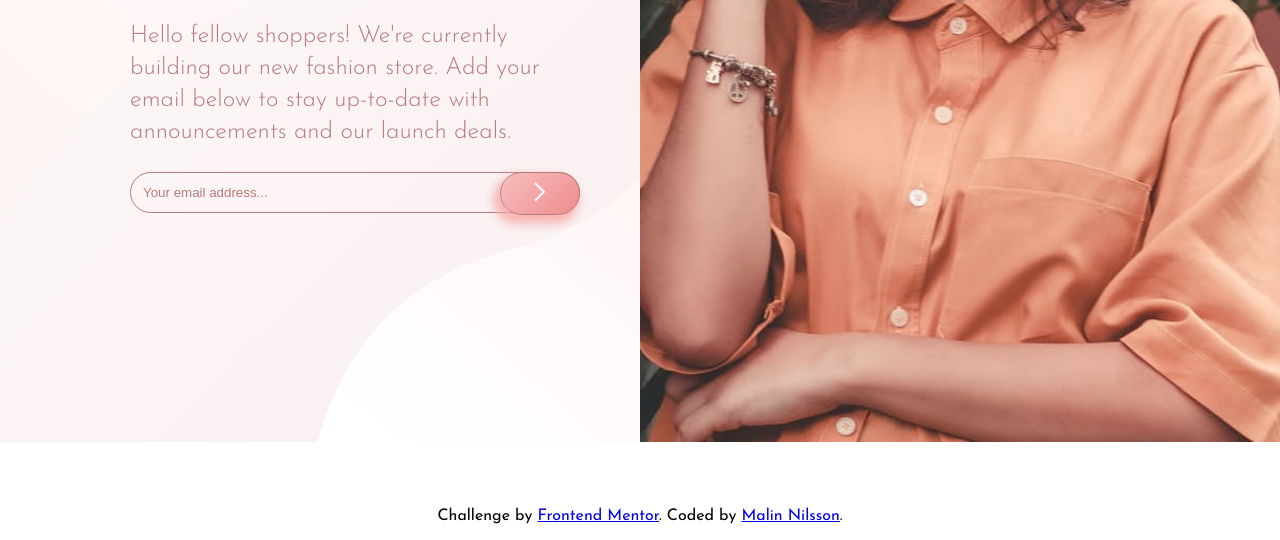
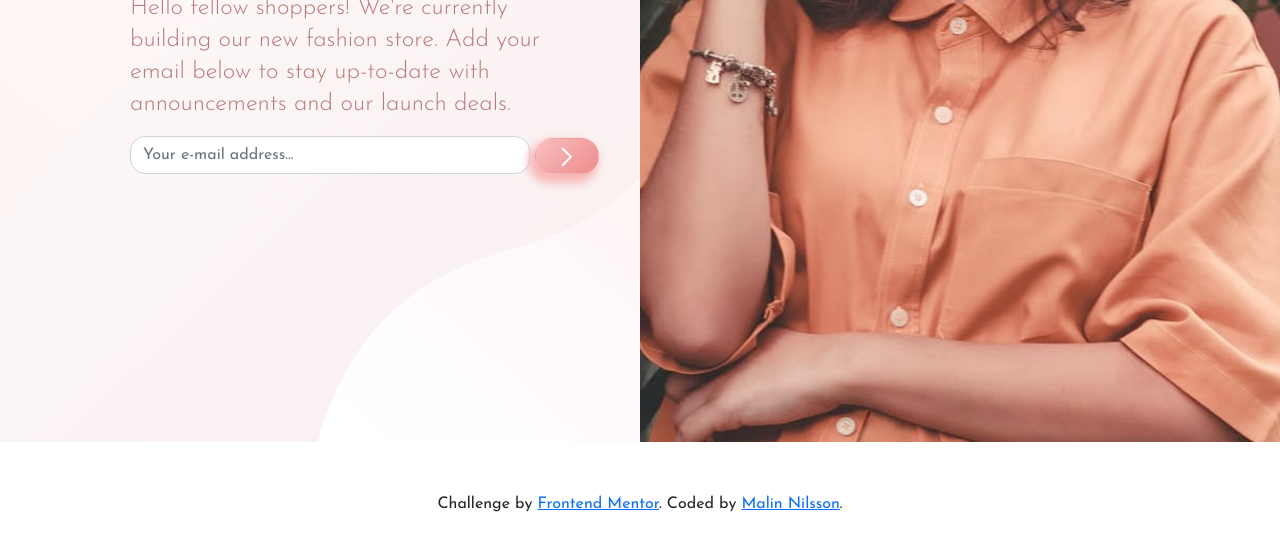
Before and after one commit to malin-nilsson/BaseApparel-LandingPage, a website: page index.html in a window 1280 px wide. Shown: the part 397-937 px from the top of the page. Drawn offline with nearby package versions, Linux system fonts and the light colour scheme.

Commit message:
Added form validation to email input

```diff
--- a/index.html
+++ b/index.html
@@ -8,14 +8,16 @@
   <link rel="preconnect" href="https://fonts.googleapis.com">
   <link rel="preconnect" href="https://fonts.gstatic.com" crossorigin>
   <link href="https://fonts.googleapis.com/css2?family=Josefin+Sans:wght@300;400;600&display=swap" rel="stylesheet">
+  <link href="https://cdn.jsdelivr.net/npm/bootstrap@5.1.3/dist/css/bootstrap.min.css" rel="stylesheet"
+    integrity="sha384-1BmE4kWBq78iYhFldvKuhfTAU6auU8tT94WrHftjDbrCEXSU1oBoqyl2QvZ6jIW3" crossorigin="anonymous">
   <link rel="stylesheet" href="css/main.css">
+  <script src="js/main.js"></script>
   <title>Frontend Mentor | Base Apparel coming soon page</title>
 </head>
 
 <body>
   <main>
     <div class="text-container">
-
       <div class="logo">
         <img src="images/logo.svg">
       </div>
@@ -25,15 +27,17 @@
           Hello fellow shoppers! We're currently building our new fashion store.
           Add your email below to stay up-to-date with announcements and our launch deals.
         </p>
-        <form action="">
-        <input type="email" placeholder="Your email address...">
-        <button type="submit"><img src="images/icon-arrow.svg"></button>
-      </form>
       </div>
+        <form class="needs-validation" novalidate>
+          <input class="form-control" type="email" name="email" placeholder="Your e-mail address..." required>
+          <button class="btn needs-validation" type="submit"><img src="/images/icon-arrow.svg" /></button>
+          <div class="invalid-feedback">Email field cannot be blank!</div>
+        </form>
+
     </div>
-      <div class="img-container">
-        <img src="images/hero-desktop.jpg">
-      </div>
+    <div class="img-container">
+      <img src="images/hero-desktop.jpg">
+    </div>
   </main>
 
   <footer>
@@ -42,6 +46,10 @@
       Coded by <a href="#">Malin Nilsson</a>.
     </p>
   </footer>
+  <script src="https://cdn.jsdelivr.net/npm/bootstrap@5.1.3/dist/js/bootstrap.bundle.min.js"
+    integrity="sha384-ka7Sk0Gln4gmtz2MlQnikT1wXgYsOg+OMhuP+IlRH9sENBO0LRn5q+8nbTov4+1p" crossorigin="anonymous">
+  </script>
+
 </body>
 
 </html>
--- /dev/null
+++ b/js/main.js
@@ -0,0 +1,19 @@
+window.onload = function () {
+    validateForm()
+}
+
+function validateForm() {
+    'use strict'
+    const forms = document.querySelectorAll('.needs-validation')
+    Array.from(forms)
+        .forEach(function (form) {
+            form.addEventListener('submit', function (event) {
+                if (!form.checkValidity()) {
+                    event.preventDefault()
+                    event.stopPropagation()
+                }
+
+                form.classList.add('was-validated')
+            }, false)
+        })
+}
--- a/scss/form.scss
+++ b/scss/form.scss
@@ -1,15 +1,24 @@
 @use 'variables';
 
 form {
-    display: flex;
     position: relative;
 
+    .form-control {
+        display: inline;
+        width: 80%;
+        border-radius: 15px;
+
+        &:focus {
+            outline: none;
+            border: 1px solid variables.$desaturated-red;
+            box-shadow: 0 0 8px #cdaebd;
+        }
     }
 
     input {
         background-color: transparent;
-    width: 100%;
-    padding: 12px;
+        padding: 15px;
+        width: 90%;
         border-radius: 30px;
         border: 1px solid variables.$desaturated-red;
 
@@ -20,17 +29,16 @@ input {
         }
     }
 
+
     ::placeholder {
         color: variables.$desaturated-red;
     }
 
-button {
-    position: absolute;
-    right: 0;
+    .btn {
+        display: inline;
         cursor: pointer;
         padding: 9px 33px;
         border-radius: 30px;
-    border: 1px solid variables.$desaturated-red;
         background: linear-gradient(135deg, hsl(0, 80%, 86%), hsl(0, 74%, 74%));
         opacity: 1;
         box-shadow: -4px 6px 10px 3px hsl(0, 84%, 81%, 0.8);
@@ -40,4 +48,10 @@ button {
             background: linear-gradient(135deg, hsl(0, 75%, 79%), hsl(0, 74%, 74%));
             transform: scale(1.1);
         }
+
+        &:focus {
+            box-shadow: none;
+
         }
+    }
+}
--- a/scss/mediaqueries.scss
+++ b/scss/mediaqueries.scss
@@ -5,21 +5,23 @@
 
     }
 
+
+
     .text-container {
-        width: 50%;
-        padding: 60px 10px 0px 30px;
+        width: 55%;
+        padding: 60px 10px 30px 30px;
         text-align: left;
 
         .signup {
-            font-size: 1.4rem;
+            font-size: 1.2rem;
             font-weight: 300;
             padding: 0px;
         }
 
         .title {
-            font-size: 3.3rem;
-            line-height: 3.5rem;
-            padding-top: 10px;
+            font-size: 3rem;
+            line-height: 3.1rem;
+            padding-top: 50px;
         }
     }
 
@@ -29,9 +31,12 @@
 
     .img-container {
         justify-content: flex-start;
+        width: 45%;
     }
 
-
+  form .btn {
+      padding: 5px 25px;
+  }
 
 }
 
```
Also changed, not shown: css/form.css, css/main.css, css/mediaqueries.css. Lines whose indentation alone changed are shown as unchanged.
